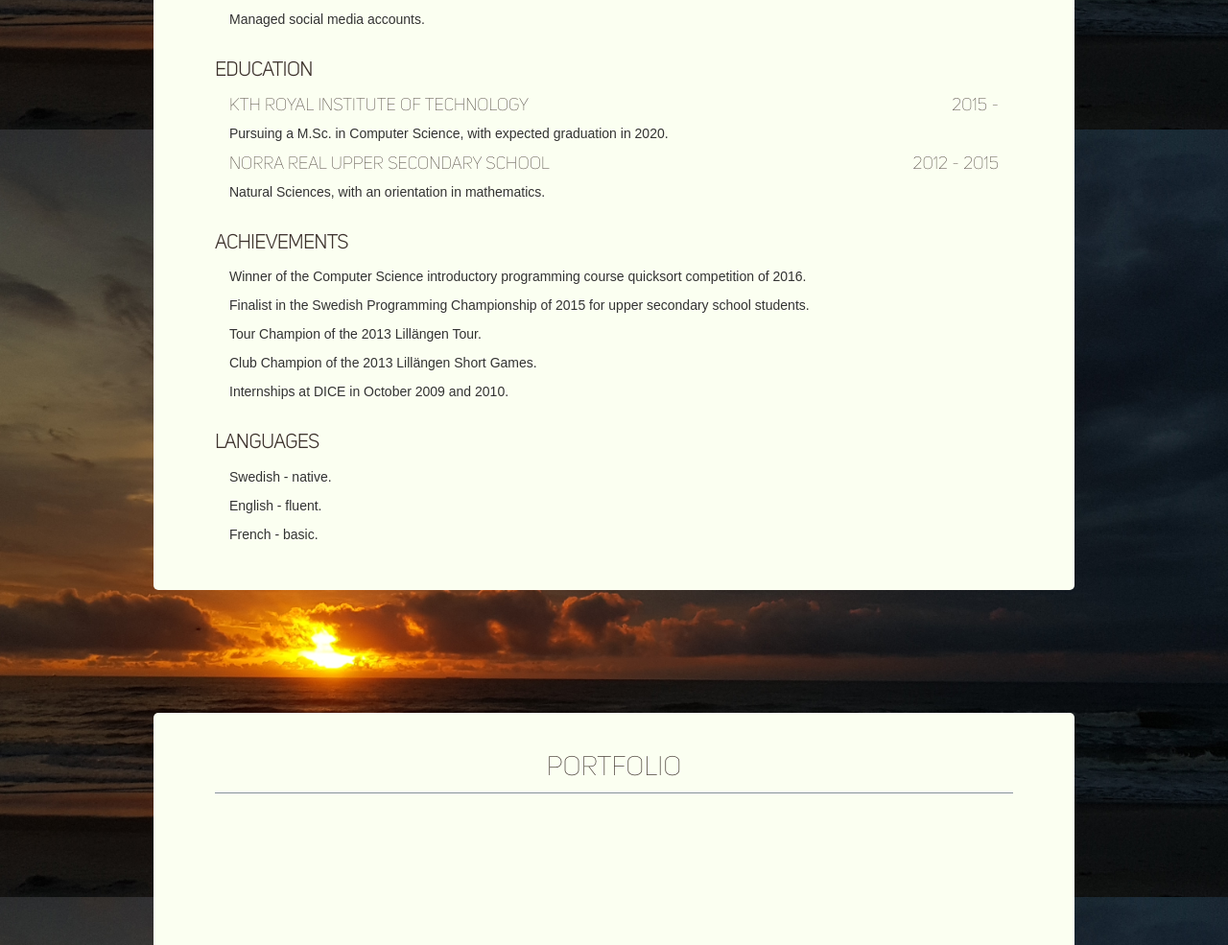
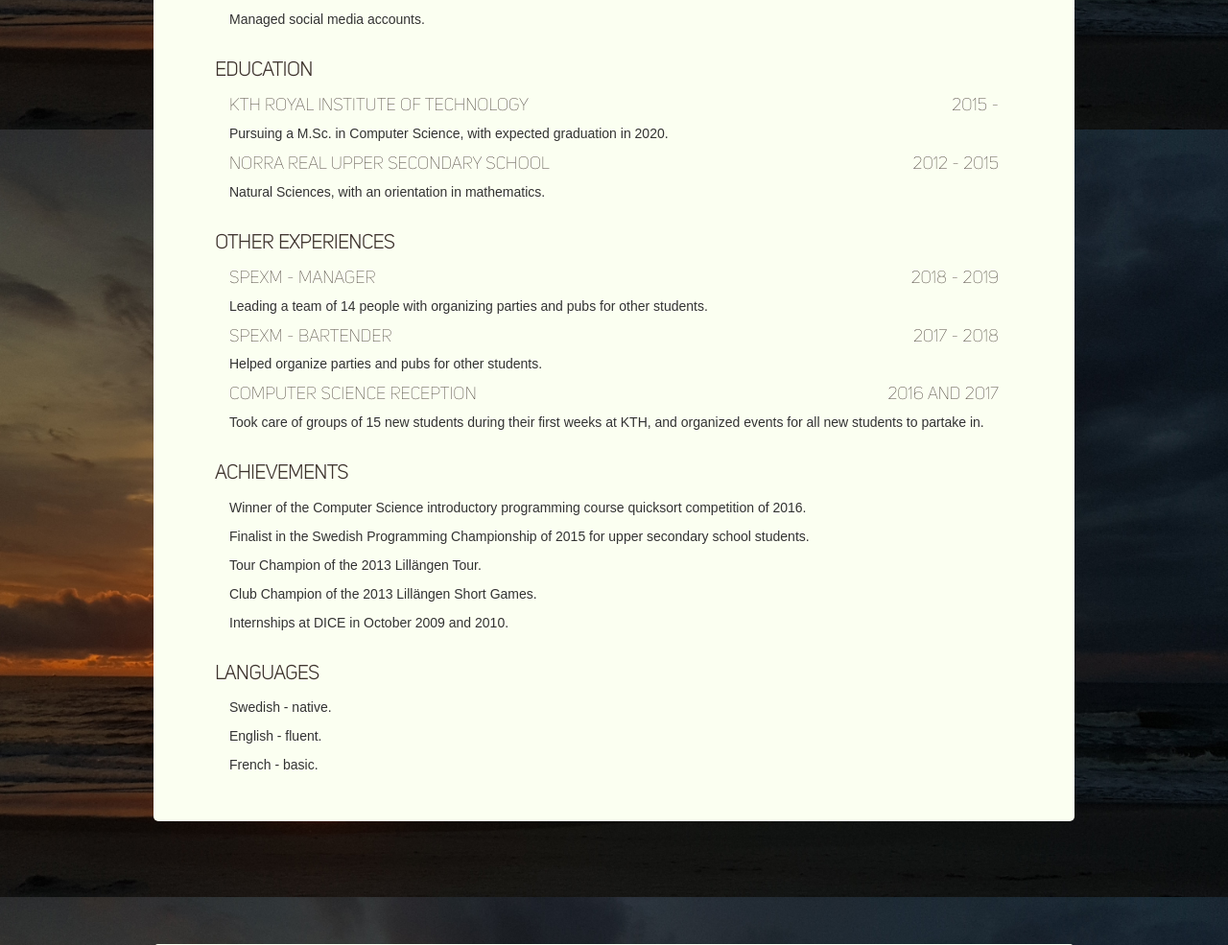
Before and after one commit to fredrikomstedt/website, a Flask app: page / in a window 1280 px wide. Shown: the part 2265-3250 px from the top of the page at 96% size. Run offline with Flask 2, Linux system fonts and the light colour scheme; some libraries are stand-ins or nearby versions.

Commit message:
Included some more topics in my CV

```diff
--- a/app/templates/website.html
+++ b/app/templates/website.html
@@ -103,6 +103,30 @@
                             <p>Natural Sciences, with an orientation in mathematics.</p>
                         </div>
                     </div>
+                    <div class='cv-title'>Other Experiences</div>
+                    <div class='cv-list'>
+                        <div>
+                            <div class='row'>
+                                <div class='col-xs-6 cv-work'>SpexM - Manager</div>
+                                <div class='col-xs-6 text-right cv-work'>2018 - 2019</div>
+                            </div>
+                            <p>Leading a team of 14 people with organizing parties and pubs for other students.</p>
+                        </div>
+                        <div>
+                            <div class='row'>
+                                <div class='col-xs-6 cv-work'>SpexM - Bartender</div>
+                                <div class='col-xs-6 text-right cv-work'>2017 - 2018</div>
+                            </div>
+                            <p>Helped organize parties and pubs for other students.</p>
+                        </div>
+                        <div>
+                            <div class='row'>
+                                <div class='col-xs-6 cv-work'>Computer Science Reception </div>
+                                <div class='col-xs-6 text-right cv-work'>2016 and 2017</div>
+                            </div>
+                            <p>Took care of groups of 15 new students during their first weeks at KTH, and organized events for all new students to partake in.</p>
+                        </div>
+                    </div>
                     <div class='cv-title'>Achievements</div>
                     <div class='cv-list'>
                         <p>Winner of the Computer Science introductory programming course quicksort competition of 2016.</p>
```
